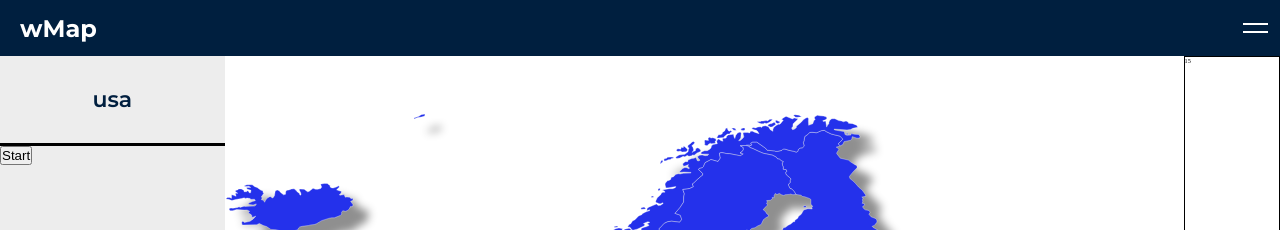
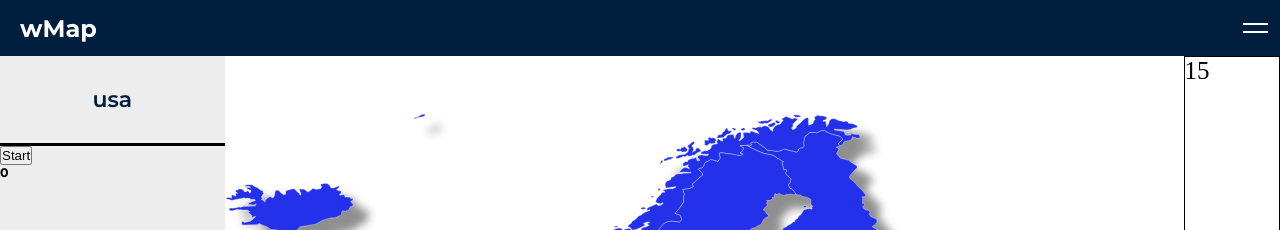
Before and after one commit to jakubwas/WMap, a React (Create React App) app: page /map/usa in a window 1280 px wide. Shown: the top 230 px of the page. Built offline with nearby package versions, Linux system fonts and the light colour scheme.

Commit message:
refactor: :recycle: App Logic #2

```diff
--- a/src/components/EuropeMapSVG.tsx
+++ b/src/components/EuropeMapSVG.tsx
@@ -1,13 +1,14 @@
 /* eslint-disable @typescript-eslint/no-explicit-any */
 import React from "react";
 
-const EuropeMapSVG = () => (
+const EuropeMapSVG = (props: any) => (
   <svg
     width="100%"
     height="100%"
     viewBox="0 0 855 562"
     fill="none"
     onClick={(e: any) => {
+      props.onClickHandler();
       console.log(e.target.id);
     }}
   >
--- a/src/components/LeftSidebar.tsx
+++ b/src/components/LeftSidebar.tsx
@@ -24,6 +24,9 @@ const StyledSideNote = styled.h2`
 
 const LeftSidebar = () => {
   const currentMode = useSelector((state: RootState) => state.currentMode);
+  const currentRound = useSelector(
+    (state: RootState) => state.currentGame.round,
+  );
   const dispatch = useDispatch();
 
   useEffect(() => {
@@ -41,6 +44,7 @@ const LeftSidebar = () => {
       <button type="submit" onClick={startGameHandler}>
         Start
       </button>
+      <h1>{currentRound + 1}</h1>
     </StyledLeftSidebarContainer>
   );
 };
--- a/src/components/Map.tsx
+++ b/src/components/Map.tsx
@@ -1,8 +1,9 @@
 import React from "react";
-import { useSelector } from "react-redux";
+import { useSelector, useDispatch } from "react-redux";
 import styled from "styled-components";
 import { RootState } from "../store";
 import EuropeMapSVG from "./EuropeMapSVG";
+import { setPauseAction, setResumeAction } from "../store/actions";
 
 const StyledMapContainer = styled.div<{ isActive: boolean }>`
   height: 100%;
@@ -19,10 +20,18 @@ const Map = () => {
   const isActive = useSelector(
     (state: RootState) => state.currentGame.isActive,
   );
+  const dispatch = useDispatch();
+
+  const mapClickHandler = () => {
+    dispatch(setPauseAction());
+    setTimeout(() => {
+      dispatch(setResumeAction());
+    }, 2000);
+  };
 
   return (
     <StyledMapContainer isActive={isActive}>
-      <EuropeMapSVG />
+      <EuropeMapSVG onClickHandler={mapClickHandler} />
     </StyledMapContainer>
   );
 };
--- a/src/components/SelectedMode.tsx
+++ b/src/components/SelectedMode.tsx
@@ -1,4 +1,4 @@
-import React, { useEffect, useState } from "react";
+import React, { useEffect } from "react";
 import { useParams, useHistory } from "react-router-dom";
 import { useDispatch } from "react-redux";
 import { MODES } from "../data/Modes";
--- a/src/components/Timer.tsx
+++ b/src/components/Timer.tsx
@@ -1,29 +1,45 @@
+/* eslint-disable no-plusplus */
 /* eslint-disable consistent-return */
 /* eslint-disable @typescript-eslint/no-shadow */
 import React, { useEffect, useState } from "react";
-import { useSelector } from "react-redux";
+import { useSelector, useDispatch } from "react-redux";
+import styled from "styled-components";
 import { RootState } from "../store";
+import { setCurrentRoundAction } from "../store/actions";
+
+const StyledSecondsHeader = styled.div`
+  font-size: 25px;
+`;
 
 const Timer = () => {
+  const dispatch = useDispatch();
   const isActive = useSelector(
     (state: RootState) => state.currentGame.isActive,
   );
   const currentRound = useSelector(
     (state: RootState) => state.currentGame.round,
   );
+
   const [seconds, setSeconds] = useState(15);
 
   useEffect(() => {
     if (isActive) {
+      let x = 0;
+      setSeconds(15);
       const interval = setInterval(() => {
         setSeconds((seconds) => seconds - 1);
+        if (++x === 15) {
+          window.clearInterval(interval);
+          setSeconds(15);
+          dispatch(setCurrentRoundAction(currentRound + 1));
+        }
       }, 1000);
-
       return () => clearInterval(interval);
     }
+    // eslint-disable-next-line react-hooks/exhaustive-deps
   }, [isActive, currentRound]);
 
-  return <div>{seconds}</div>;
+  return <StyledSecondsHeader>{seconds}</StyledSecondsHeader>;
 };
 
 export default Timer;
--- a/src/store/actions.ts
+++ b/src/store/actions.ts
@@ -19,3 +19,11 @@ export const setCurrentRoundAction = (round: number) => ({
 export const setStartGameAction = () => ({
   type: types.SET_START_GAME,
 });
+
+export const setPauseAction = () => ({
+  type: types.SET_PAUSE,
+});
+
+export const setResumeAction = () => ({
+  type: types.SET_RESUME,
+});
--- a/src/store/reducers.ts
+++ b/src/store/reducers.ts
@@ -26,7 +26,7 @@ const currentGame = (state = currentGameInitState, action: any) => {
     case types.SET_CURRENT_ROUND:
       return {
         ...state,
-        round: action.payload.round,
+        round: state.round + 1,
       };
     case types.SET_START_GAME:
       return {
@@ -34,6 +34,16 @@ const currentGame = (state = currentGameInitState, action: any) => {
         isActive: true,
         round: 0,
       };
+    case types.SET_PAUSE:
+      return {
+        ...state,
+        isActive: false,
+      };
+    case types.SET_RESUME:
+      return {
+        ...state,
+        isActive: true,
+      };
     default:
       return state;
   }
--- a/src/store/types.ts
+++ b/src/store/types.ts
@@ -2,3 +2,5 @@ export const SET_MODE = "SET_MODE";
 export const SET_GENERATED_QUIZ = "SET_GENERATED_QUIZ";
 export const SET_CURRENT_ROUND = "SET_CURRENT_ROUND";
 export const SET_START_GAME = "SET_START_GAME";
+export const SET_PAUSE = "SET_PAUSE";
+export const SET_RESUME = "SET_RESUME";
```
